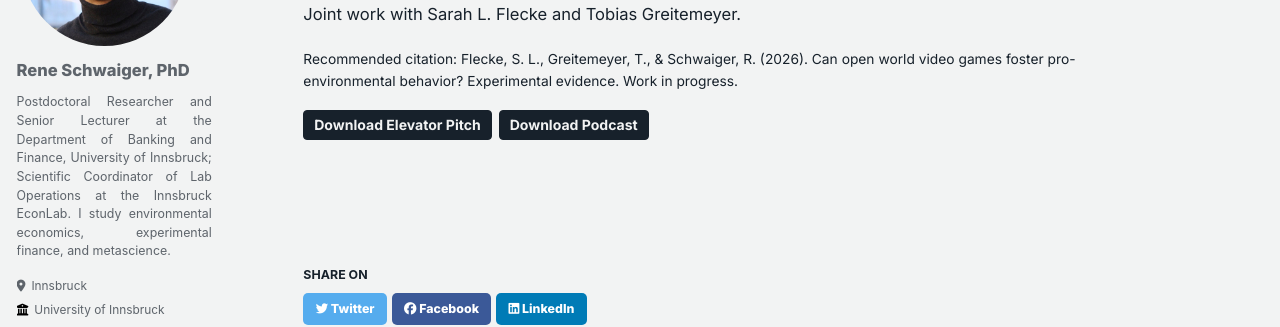
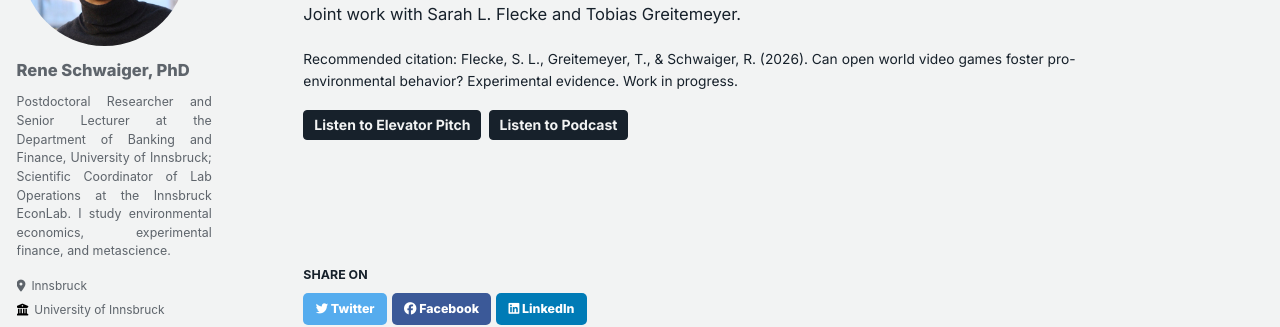
Before and after one commit to Rene1208/website, a Jekyll site: the page built from _publications/2026_Video_Games_Environment.md, in a window 1280 px wide and 966 px high. Shown: the part 227-554 px from the top of the window. Built offline with Jekyll 4.4.1, drawn with Linux system fonts in a browser that asks for light colours; some web fonts are replaced.

Commit message:
update page Codex

```diff
--- a/_publications/2026_Video_Games_Environment.md
+++ b/_publications/2026_Video_Games_Environment.md
@@ -8,9 +8,9 @@ venue: "Work in Progress"
 publication_type: "work-in-progress"
 status: "Write-up"
 media_links:
-  - label: "Download Elevator Pitch"
+  - label: "Listen to Elevator Pitch"
     url: "/files/virtual-nature-conservation-donations-elevator-pitch.m4a"
-  - label: "Download Podcast"
+  - label: "Listen to Podcast"
     url: "/files/pixel-waelder-rezept-gegen-stress-podcast.m4a"
 citation: "Flecke, S. L., Greitemeyer, T., & Schwaiger, R. (2026). Can open world video games foster pro-environmental behavior? Experimental evidence. Work in progress."
 ---
```
